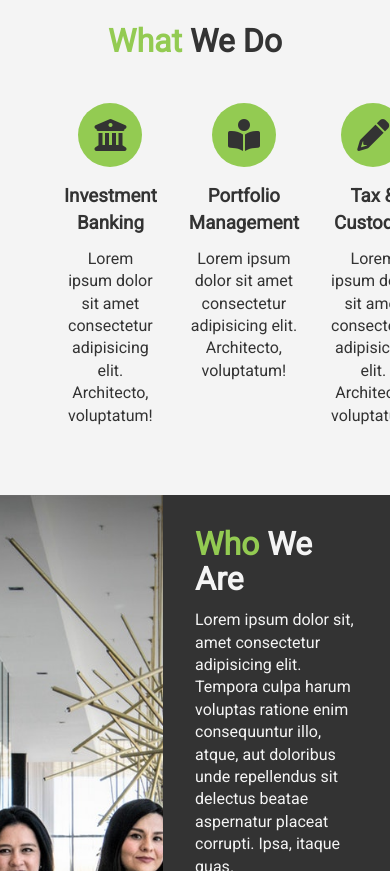
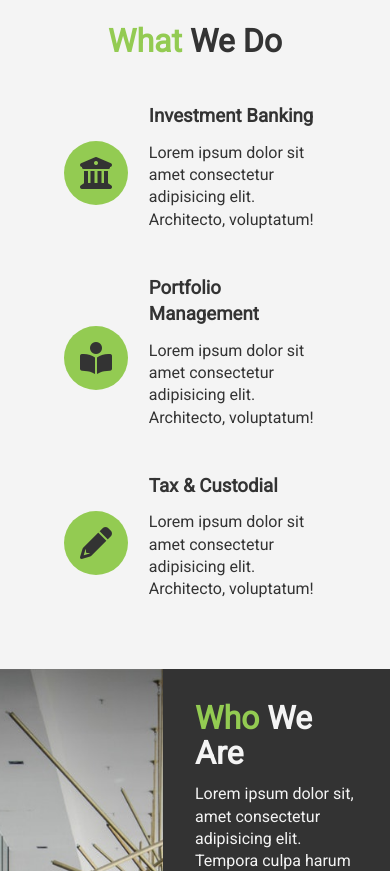
Before and after one commit to stefano-privileggi/edgeledger_website, a plain HTML site: page index.html in a window 390 px wide. Shown: the part 943-1814 px from the top of the page. Drawn offline with nearby package versions, Linux system fonts and the light colour scheme.

Commit message:
Widescreen & Tablet View

```diff
--- a/css/mobile.css
+++ b/css/mobile.css
@@ -0,0 +1,15 @@
+.services {
+  display: block;
+  padding: 1rem;
+}
+
+/* Align icon to left */
+.services__item {
+  display: flex;
+  text-align: left;
+}
+.services__item i {
+  margin-right: 1.3rem;
+  align-self: center;
+  margin-bottom: 0;
+}
--- a/css/widescreen.css
+++ b/css/widescreen.css
@@ -0,0 +1,10 @@
+/* Align icon to left */
+.services__item {
+  display: flex;
+  text-align: left;
+}
+.services__item i {
+  margin-right: 1.3rem;
+  align-self: center;
+  margin-bottom: 0;
+}
--- a/index.html
+++ b/index.html
@@ -11,10 +11,9 @@
         integrity="sha512-10/jx2EXwxxWqCLX/hHth/vu2KY3jCF70dCQB8TSgNjbCVAC/8vai53GfMDrO2Emgwccf2pJqxct9ehpzG+MTw=="
         crossorigin="anonymous" referrerpolicy="no-referrer" />
 
+    <link rel="stylesheet" href="/css/styles.css">
     <link rel="stylesheet" media="screen and (max-width: 768px)" href="/css/mobile.css">
     <link rel="stylesheet" media="screen and (min-width: 768px)" href="/css/widescreen.css">
-
-    <link rel="stylesheet" href="/css/styles.css">
 
     <title>EdgeLedger Financial | Accounting & Investment</title>
 </head>
```
